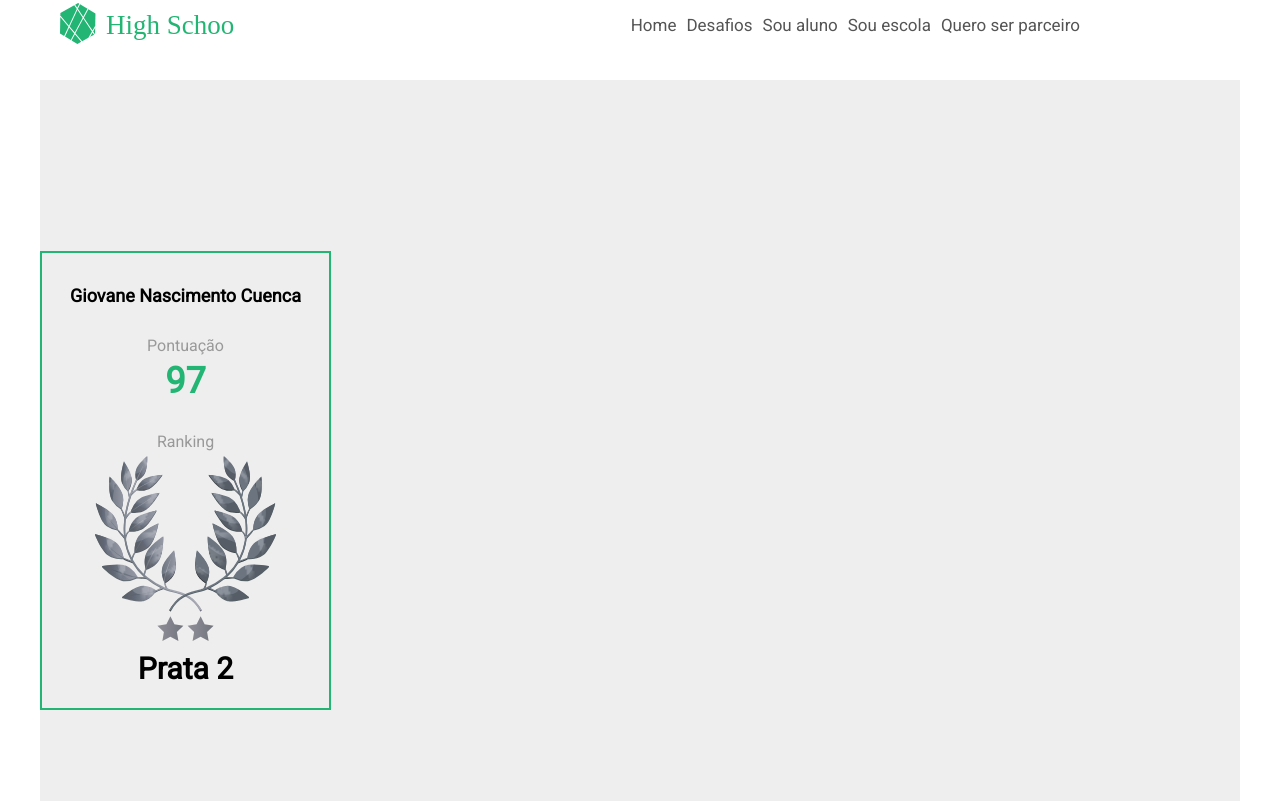
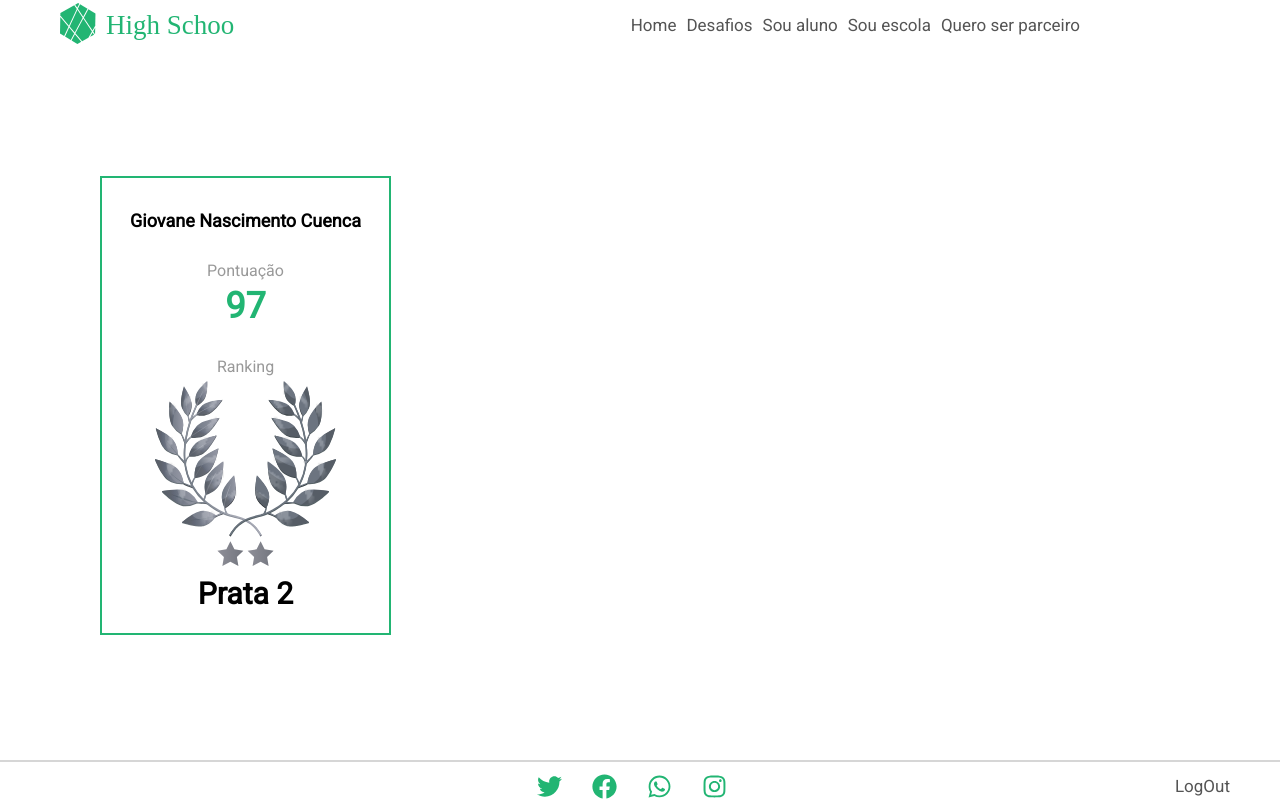
Before and after one commit to patricklongo1/hackatonRsxp, a React (Create React App) app in the folder frontend/frontend/: page /rank in a window 1280 px wide. Shown: the top 801 px of the page. Built offline with nearby package versions, Linux system fonts and the light colour scheme.

Commit message:
rank done

```diff
--- a/frontend/frontend/src/routes/Router.js
+++ b/frontend/frontend/src/routes/Router.js
@@ -1,4 +1,4 @@
-import React, { Fragment } from 'react';
+import React from 'react';
 import { Switch, Route } from 'react-router-dom';
 import InterEscola from '../widgets/InterEscola';
 import Challenge from '../widgets/Challenge';
--- a/frontend/frontend/src/widgets/styles/mainRank.js
+++ b/frontend/frontend/src/widgets/styles/mainRank.js
@@ -1,9 +1,9 @@
 import styled from 'styled-components';
 
 const Box = styled.div`
-    height: 800px;
+    height: 650px;
     width: 1200px;
-    background: #eee;
+    padding: 60px;
     align-self: center;
     margin: 30px auto;
     display: flex;
```
